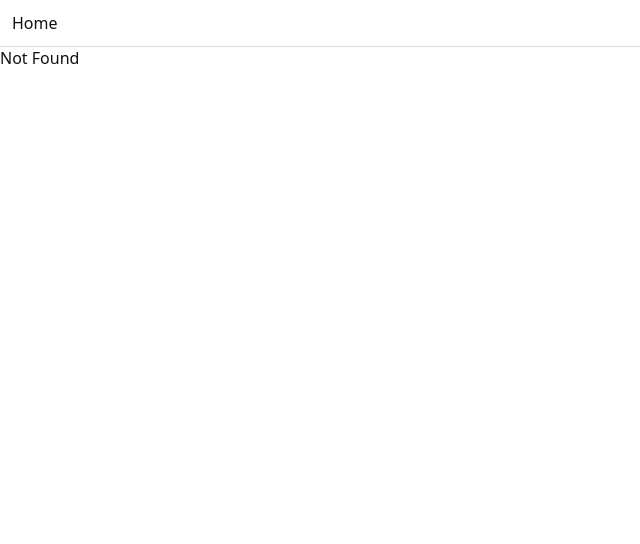
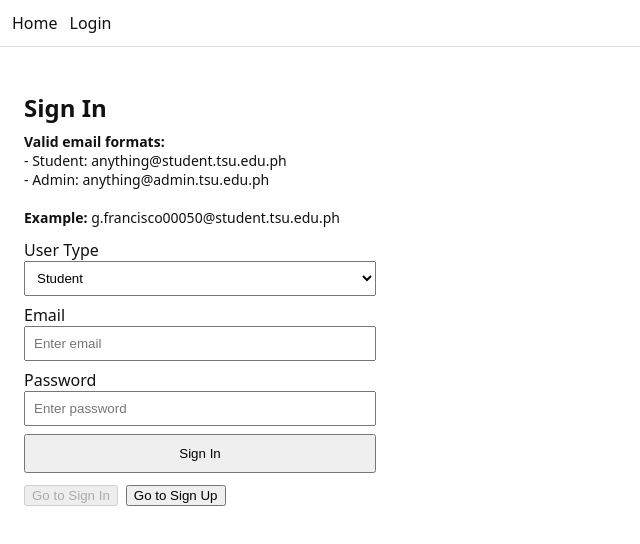
Before and after one commit to kyeisho12/universityApp, a React (Vite) app in the folder frontend/: page /login in a window 1280 px wide. Before the commit this address had no page. Shown: the top 544 px of the page, without its empty margins (0-640 px from the left). Built offline with nearby package versions, Linux system fonts and the light colour scheme; no server answers.

Commit message:
Add Supabase authentication with login/signup forms and email domain validation

```diff
--- a/frontend/package.json
+++ b/frontend/package.json
@@ -9,6 +9,7 @@
 		"preview": "vite preview"
 	},
 	"dependencies": {
+		"@supabase/supabase-js": "^2.89.0",
 		"axios": "^1.7.2",
 		"react": "^18.3.1",
 		"react-dom": "^18.3.1",
--- a/frontend/public/index.html
+++ b/frontend/public/index.html
@@ -7,6 +7,6 @@
 	</head>
 	<body>
 		<div id="root"></div>
-		<script type="module" src="/src/index.js"></script>
+		<script type="module" src="/src/index.jsx"></script>
 	</body>
 	</html>
--- a/frontend/src/App.jsx
+++ b/frontend/src/App.jsx
@@ -1,23 +1,50 @@
 import React from 'react'
-import { Routes, Route, Link } from 'react-router-dom'
+import { Routes, Route, Link, useNavigate } from 'react-router-dom'
+import { useAuth } from './hooks/useAuth'
+import Login from './components/auth/Login'
 
 function Home() {
+	const { user } = useAuth()
 	return (
 		<div style={{ padding: 24 }}>
 			<h1>University Career System</h1>
 			<p>React frontend is set up. Start building features!</p>
+			<p style={{ marginTop: 12 }}>
+				Status: {user ? `Signed in as ${user.email}` : 'Not signed in'}
+			</p>
 		</div>
+	)
+}
+
+function NavBar() {
+	const { user, signOut } = useAuth()
+	const navigate = useNavigate()
+
+	async function handleSignOut() {
+		await signOut()
+		navigate('/login')
+	}
+
+	return (
+		<nav style={{ padding: 12, borderBottom: '1px solid #ddd', display: 'flex', gap: 12 }}>
+			<Link to="/">Home</Link>
+			<Link to="/login">Login</Link>
+			{user ? (
+				<button onClick={handleSignOut} style={{ marginLeft: 'auto' }}>
+					Sign out
+				</button>
+			) : null}
+		</nav>
 	)
 }
 
 export default function App() {
 	return (
 		<div>
-			<nav style={{ padding: 12, borderBottom: '1px solid #ddd' }}>
-				<Link to="/">Home</Link>
-			</nav>
+			<NavBar />
 			<Routes>
 				<Route path="/" element={<Home />} />
+				<Route path="/login" element={<Login />} />
 				<Route path="*" element={<div>Not Found</div>} />
 			</Routes>
 		</div>
--- a/frontend/src/components/auth/Login.jsx
+++ b/frontend/src/components/auth/Login.jsx
@@ -0,0 +1,124 @@
+import React, { useEffect, useState } from 'react'
+import { useNavigate } from 'react-router-dom'
+import { useAuth } from '../../hooks/useAuth'
+
+const STUDENT_DOMAIN = '@student.tsu.edu.ph'
+const ADMIN_DOMAIN = '@admin.tsu.edu.ph'
+
+export default function Login() {
+	const { user, signIn, signUp } = useAuth()
+	const navigate = useNavigate()
+	const [mode, setMode] = useState('signin') // 'signin' | 'signup'
+	const [userType, setUserType] = useState('student') // 'student' | 'admin'
+	const [email, setEmail] = useState('')
+	const [password, setPassword] = useState('')
+	const [error, setError] = useState('')
+	const [submitting, setSubmitting] = useState(false)
+
+	useEffect(() => {
+		if (user) navigate('/')
+	}, [user, navigate])
+
+	function validateEmail(email, type) {
+		const domain = type === 'student' ? STUDENT_DOMAIN : ADMIN_DOMAIN
+		if (!email.endsWith(domain)) {
+			return `Email must end with ${domain}`
+		}
+		return null
+	}
+
+	async function handleSubmit(event) {
+		event.preventDefault()
+		setError('')
+
+		// Validate email domain
+		const validationError = validateEmail(email, userType)
+		if (validationError) {
+			setError(validationError)
+			return
+		}
+
+		setSubmitting(true)
+		try {
+			if (mode === 'signin') {
+				await signIn(email, password)
+			} else {
+				await signUp(email, password)
+			}
+			navigate('/')
+		} catch (err) {
+			setError(err.message || 'Something went wrong')
+		} finally {
+			setSubmitting(false)
+		}
+	}
+
+	return (
+		<div style={{ padding: 24, maxWidth: 400 }}>
+			<h2 style={{ marginBottom: 8 }}>{mode === 'signin' ? 'Sign In' : 'Sign Up'}</h2>
+			<p style={{ marginTop: 0, marginBottom: 12, fontSize: 14 }}>
+				<strong>Valid email formats:</strong>
+				<br />- Student: anything@student.tsu.edu.ph
+				<br />- Admin: anything@admin.tsu.edu.ph
+				<br />
+				<br />
+				<strong>Example:</strong> g.francisco00050@student.tsu.edu.ph
+			</p>
+
+			<form onSubmit={handleSubmit} style={{ display: 'flex', flexDirection: 'column', gap: 8 }}>
+				<label>
+					User Type
+					<select
+						value={userType}
+						onChange={(e) => setUserType(e.target.value)}
+						style={{ width: '100%', padding: 8 }}
+					>
+						<option value="student">Student</option>
+						<option value="admin">Admin</option>
+					</select>
+				</label>
+
+				<label>
+					Email
+					<input
+						type="email"
+						value={email}
+						onChange={(e) => setEmail(e.target.value)}
+						placeholder="Enter email"
+						required
+						style={{ width: '100%', padding: 8 }}
+					/>
+				</label>
+
+				<label>
+					Password
+					<input
+						type="password"
+						value={password}
+						onChange={(e) => setPassword(e.target.value)}
+						placeholder="Enter password"
+						required
+						style={{ width: '100%', padding: 8 }}
+					/>
+				</label>
+
+				{error ? (
+					<div style={{ color: 'red', fontSize: 14 }}>{error}</div>
+				) : null}
+
+				<button type="submit" disabled={submitting} style={{ padding: 10 }}>
+					{submitting ? 'Working...' : mode === 'signin' ? 'Sign In' : 'Sign Up'}
+				</button>
+			</form>
+
+			<div style={{ marginTop: 12, display: 'flex', gap: 8 }}>
+				<button onClick={() => setMode('signin')} disabled={mode === 'signin'}>
+					Go to Sign In
+				</button>
+				<button onClick={() => setMode('signup')} disabled={mode === 'signup'}>
+					Go to Sign Up
+				</button>
+			</div>
+		</div>
+	)
+}
--- a/frontend/src/context/AuthContext.jsx
+++ b/frontend/src/context/AuthContext.jsx
@@ -0,0 +1,48 @@
+import React, { createContext, useContext, useEffect, useMemo, useState } from 'react'
+import { supabase } from '../lib/supabaseClient'
+import { signIn, signOut, signUp, getSession } from '../services/authService'
+
+const AuthContext = createContext(null)
+
+export function AuthProvider({ children }) {
+	const [user, setUser] = useState(null)
+	const [isLoading, setIsLoading] = useState(true)
+
+	useEffect(() => {
+		let mounted = true
+
+		// Get initial session
+		getSession()
+			.then((session) => {
+				if (mounted) setUser(session?.user ?? null)
+			})
+			.finally(() => {
+				if (mounted) setIsLoading(false)
+			})
+
+		// Listen for auth state changes
+		const { data: listener } = supabase.auth.onAuthStateChange((_, session) => {
+			setUser(session?.user ?? null)
+		})
+
+		return () => {
+			mounted = false
+			listener?.subscription?.unsubscribe()
+		}
+	}, [])
+
+	const value = useMemo(
+		() => ({ user, isLoading, signIn, signOut, signUp }),
+		[user, isLoading]
+	)
+
+	return <AuthContext.Provider value={value}>{children}</AuthContext.Provider>
+}
+
+export function useAuthContext() {
+	const ctx = useContext(AuthContext)
+	if (!ctx) {
+		throw new Error('useAuthContext must be used within an AuthProvider')
+	}
+	return ctx
+}
--- a/frontend/src/hooks/useAuth.js
+++ b/frontend/src/hooks/useAuth.js
@@ -0,0 +1,5 @@
+import { useAuthContext } from '../context/AuthContext'
+
+export function useAuth() {
+	return useAuthContext()
+}
--- a/frontend/src/index.jsx
+++ b/frontend/src/index.jsx
@@ -2,11 +2,14 @@ import React from 'react'
 import { createRoot } from 'react-dom/client'
 import { BrowserRouter } from 'react-router-dom'
 import App from './App.jsx'
+import { AuthProvider } from './context/AuthContext'
 import './styles/globals.css'
 
 const root = createRoot(document.getElementById('root'))
 root.render(
-	<BrowserRouter>
-		<App />
-	</BrowserRouter>
+	<AuthProvider>
+		<BrowserRouter>
+			<App />
+		</BrowserRouter>
+	</AuthProvider>
 )
--- /dev/null
+++ b/frontend/src/lib/supabaseClient.js
@@ -0,0 +1,10 @@
+import { createClient } from '@supabase/supabase-js'
+
+const supabaseUrl = import.meta.env.VITE_SUPABASE_URL
+const supabaseAnonKey = import.meta.env.VITE_SUPABASE_ANON_KEY
+
+if (!supabaseUrl || !supabaseAnonKey) {
+  throw new Error('Missing Supabase environment variables. Set VITE_SUPABASE_URL and VITE_SUPABASE_ANON_KEY.')
+}
+
+export const supabase = createClient(supabaseUrl, supabaseAnonKey)
--- a/frontend/src/services/authService.js
+++ b/frontend/src/services/authService.js
@@ -0,0 +1,24 @@
+import { supabase } from '../lib/supabaseClient'
+
+export async function signUp(email, password, metadata = {}) {
+  const { data, error } = await supabase.auth.signUp({ email, password, options: { data: metadata } })
+  if (error) throw error
+  return data
+}
+
+export async function signIn(email, password) {
+  const { data, error } = await supabase.auth.signInWithPassword({ email, password })
+  if (error) throw error
+  return data
+}
+
+export async function signOut() {
+  const { error } = await supabase.auth.signOut()
+  if (error) throw error
+}
+
+export async function getSession() {
+  const { data, error } = await supabase.auth.getSession()
+  if (error) throw error
+  return data.session
+}
```
Also changed, not shown: frontend/src/App.js (+2 -25 lines), frontend/src/index.js (+2 -12 lines), 2 other files (tests, documents, lock files or other folders).
